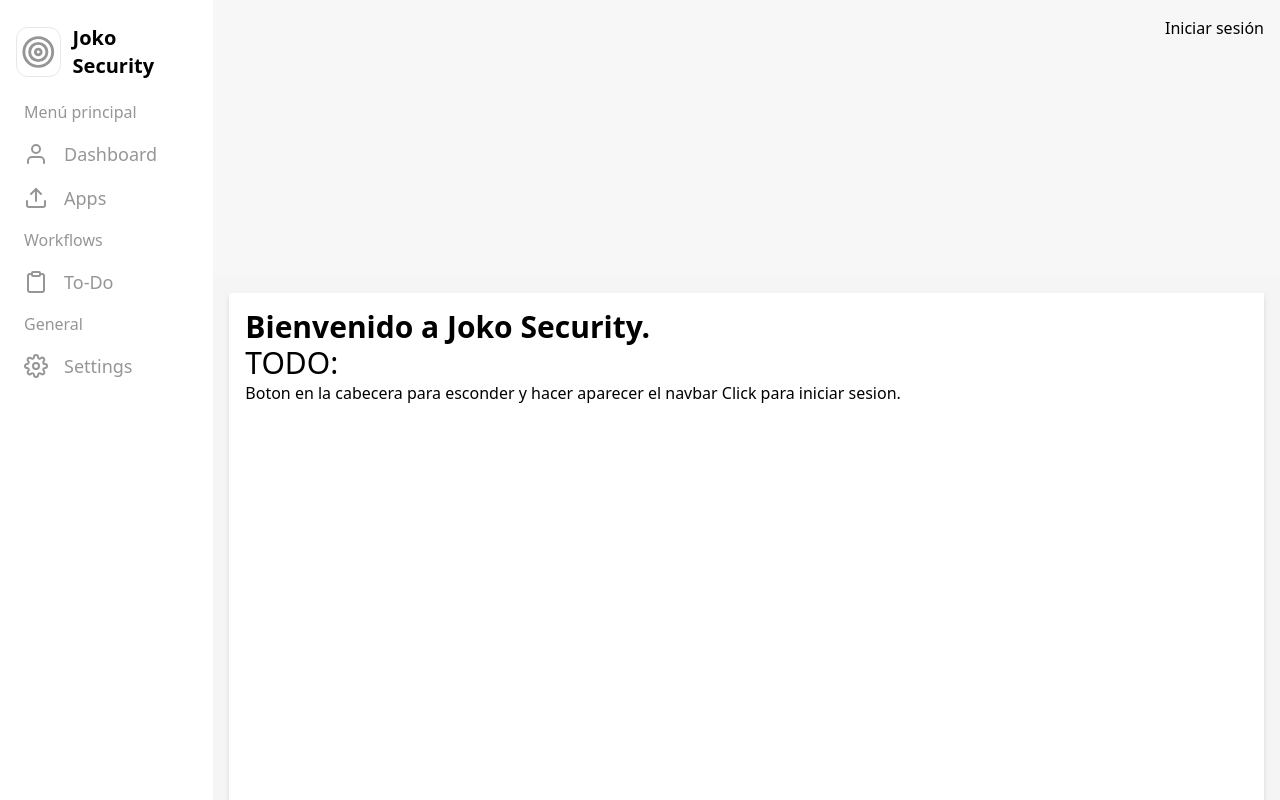
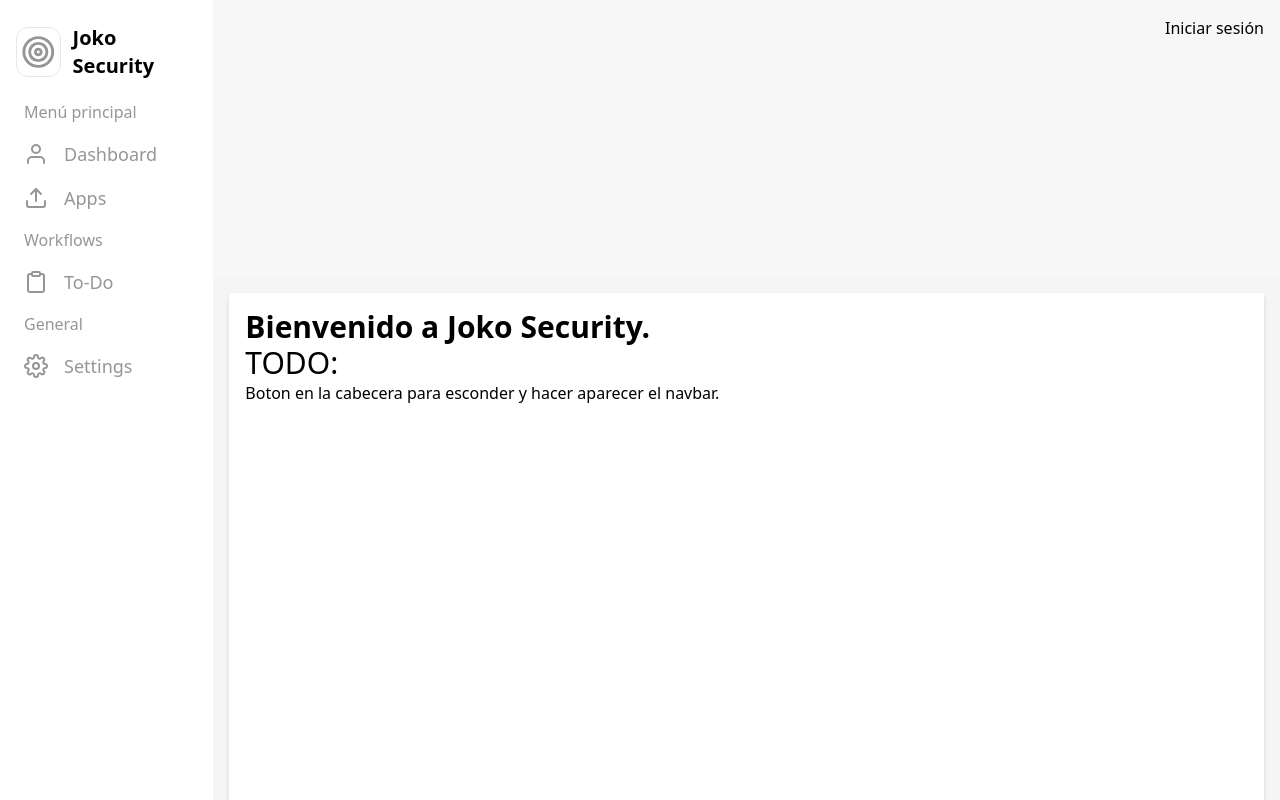
Before and after one commit to jokoframework/security-starter-react, a Next.js app: page / in a window 1280 px wide. Shown: the top 800 px of the page. Built offline with nearby package versions, Linux system fonts and the light colour scheme.

Commit message:
Mover el link a login
Ahora esta en la cabecera del layout

```diff
--- a/src/pages/index.tsx
+++ b/src/pages/index.tsx
@@ -13,7 +13,7 @@ export default function Home() {
       <h1 className="text-3xl">TODO:</h1>
       <ul>
         <li>
-          Boton en la cabecera para esconder y hacer aparecer el navbar <Link href='/login' className='hover:font-bold'>Click para iniciar sesion</Link>.
+          Boton en la cabecera para esconder y hacer aparecer el navbar.
         </li>
       </ul>
     </>
```
